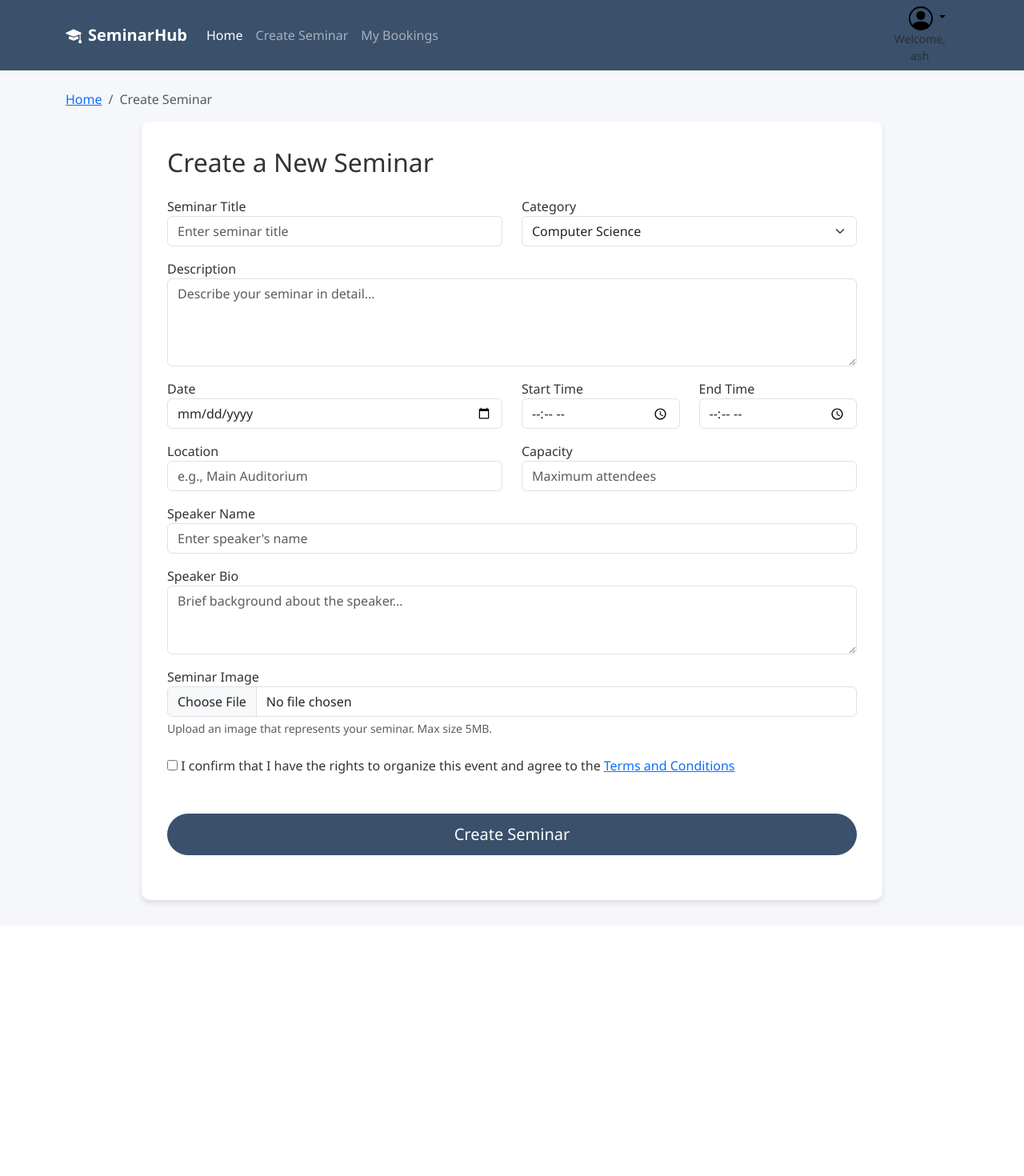
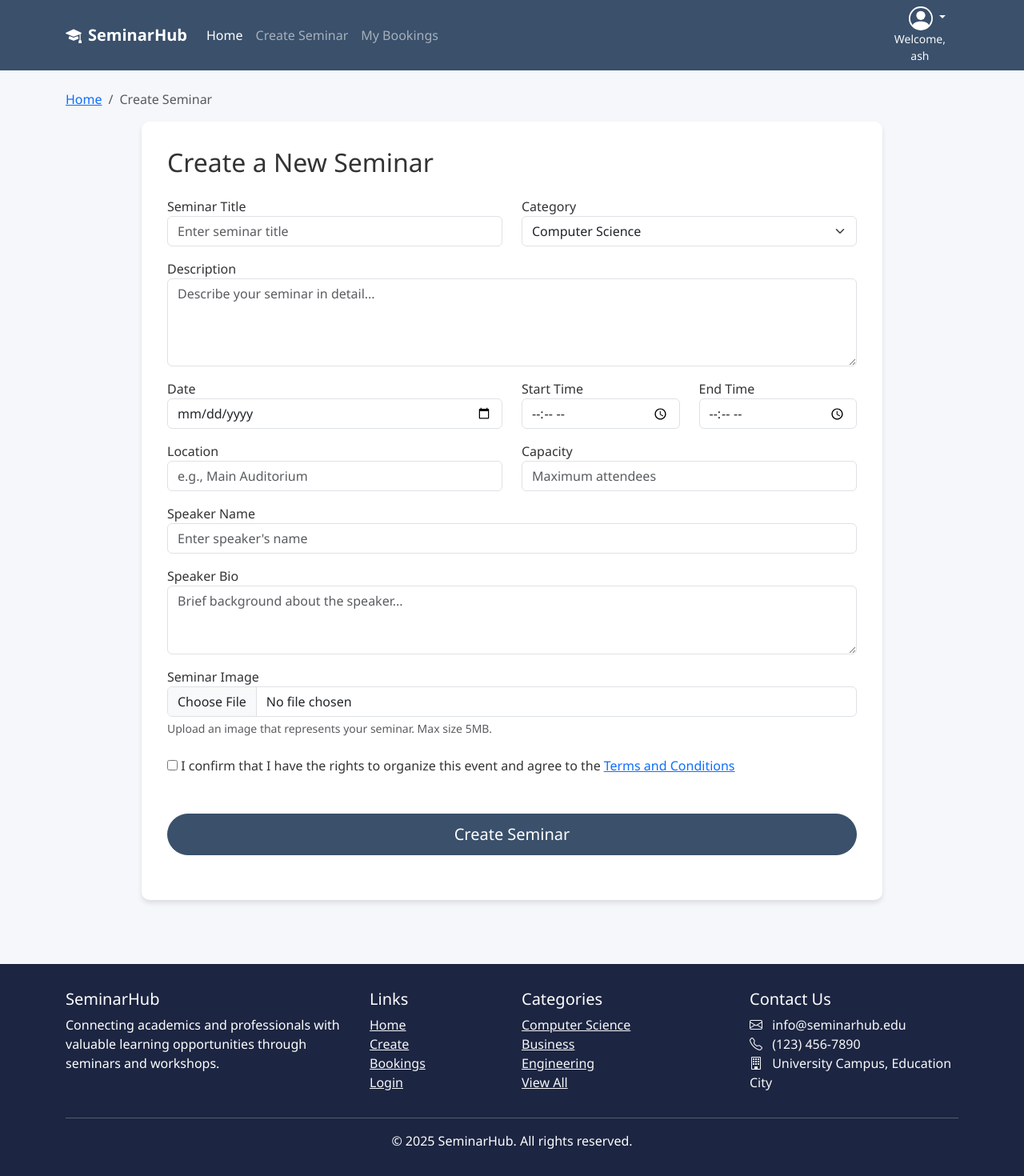
Before and after one commit to tdo212/IAB207Ass2, a Flask app: page /create in a window 1280 px wide. Shown: the whole page at 80% size. Before the commit the page ends 1133 px from the top, so only its background shows below. Run offline with Flask 3, Linux system fonts and the light colour scheme; a user stored in the database is signed in; parts of the project's set-up code (start-up, migrations or seed data) failed here and were passed over; some libraries are stand-ins or nearby versions.

Commit message:
Modified create.html and navigation.html to properly utilise base.html

```diff
--- a/a2_group2/SeminarHub/forms.py
+++ b/a2_group2/SeminarHub/forms.py
@@ -37,5 +37,5 @@ class CreateForm(FlaskForm):
     speaker = StringField('Speaker Name', validators=[InputRequired(message='Please enter the speakers name.')])
     speaker_bio = TextAreaField('Speaker Bio')
     image = FileField('Seminar Image', validators=[FileRequired(message='Please select an image to upload.'), FileAllowed(ALLOWED_FILE, message='Uploaded image must be a PNG, JPG or JPEG.')])
-    accept_toc = accept_toc = BooleanField('I confirm that I have the rights to organize this event and agree to the ', validators=[InputRequired(message="You must accept the terms and conditions to continue.")])
+    accept_toc = BooleanField('I confirm that I have the rights to organize this event and agree to the ', validators=[InputRequired(message="You must accept the terms and conditions to continue.")])
     submit = SubmitField('Create Seminar', render_kw={'class': 'mt-4 btn btn-primary login-button btn-lg'})
--- a/a2_group2/SeminarHub/templates/_navigation.html
+++ b/a2_group2/SeminarHub/templates/_navigation.html
@@ -9,14 +9,14 @@
         <!-- Non-collapsing account dropdown. Moves to end of nav bar on large screens and above. -->
         <div class="ms-auto order-lg-last text-end">
             <div class="dropdown pe-3">
-                <a href="#" class="d-block link-body-emphasis text-decoration-none dropdown-toggle" data-bs-toggle="dropdown" aria-expanded="false">
-                    <svg xmlns="http://www.w3.org/2000/svg" width="30" height="30" fill="currentColor" class="bi bi-person-circle" viewBox="0 0 16 16">
+                <a href="#" class="d-block link-body-emphasis text-decoration-none dropdown-toggle text-light" data-bs-toggle="dropdown" aria-expanded="false">
+                    <svg xmlns="http://www.w3.org/2000/svg" width="30" height="30" fill="white" class="bi bi-person-circle" viewBox="0 0 16 16">
                     <path d="M11 6a3 3 0 1 1-6 0 3 3 0 0 1 6 0"/>
                     <path fill-rule="evenodd" d="M0 8a8 8 0 1 1 16 0A8 8 0 0 1 0 8m8-7a7 7 0 0 0-5.468 11.37C3.242 11.226 4.805 10 8 10s4.757 1.225 5.468 2.37A7 7 0 0 0 8 1"/>
                     </svg>
                 </a>
                 <!-- Displays users name if logged in -->
-                <small class="d-block text-center text-muted">Welcome, <br> {{ current_user.first_name }}</small>
+                <small class="d-block text-center text-light">Welcome, <br> {{ current_user.first_name }}</small>
                 <ul class="dropdown-menu dropdown-menu-end text-small">
                     <li class="">
                         <a href="#" class="dropdown-item">Profile</a>
--- a/a2_group2/SeminarHub/templates/create.html
+++ b/a2_group2/SeminarHub/templates/create.html
@@ -1,23 +1,6 @@
-<!-- Uncomment this when base.html has been created and add back in %% -->
-<!-- {  extends 'base.html' } -->
+{%  extends 'base.html' %}
 
-<!-- Remove below section when base.html has been created -->
-<!DOCTYPE html>
-<html lang="en">
-<head>
-    <meta charset="UTF-8">
-    <meta name="viewport" content="width=device-width, initial-scale=1.0">
-    <title>Create Seminar - SeminarHub</title>
-    <link href="https://cdn.jsdelivr.net/npm/bootstrap@5.3.0/dist/css/bootstrap.min.css" rel="stylesheet">
-    <link rel="stylesheet" href="https://cdn.jsdelivr.net/npm/bootstrap-icons@1.10.0/font/bootstrap-icons.css">
-    <link rel="stylesheet" href="{{ url_for('static', filename='style/stylesheet.css') }}">
-</head>
-<body>
-    {% include("_navigation.html") %}
-
-<!-- Uncomment this when base.html has been created and add back in % % -->
-<!-- { block content } -->
-
+{% block content %}
 <!-- Page Content -->
 <div class="container mt-4">
 <nav aria-label="breadcrumb">
@@ -32,7 +15,7 @@
         <div class="form-section">
             <h2 class="mb-4">Create a New Seminar</h2>
 
-                    <form action="" method="post">
+            <form action="" method="post" enctype="multipart/form-data">
             {{ form.hidden_tag() }}
 
                 <div class="row">
@@ -100,12 +83,8 @@
                 <div class="d-grid gap-2 d-md-flex justify-content-md mb-4">
                     {{ form.submit(class="btn btn-primary login-button btn-lg") }}
                 </div>
-
-<!-- Uncomment this when base.html has been created and add back in %% -->
-<!-- { endblock } -->
-
-<!-- Remove below when base.html has been created -->
-<!-- Bootstrap JS -->
-<script src="https://cdn.jsdelivr.net/npm/bootstrap@5.3.0/dist/js/bootstrap.bundle.min.js"></script>
-</body>
-</html>
+            </form>
+        </div>
+    </div>
+</div>
+{% endblock %}
--- a/a2_group2/SeminarHub/views.py
+++ b/a2_group2/SeminarHub/views.py
@@ -2,7 +2,10 @@ from flask import Blueprint, render_template, redirect, request, url_for
 from .forms import CreateForm
 import os
 from werkzeug.utils import secure_filename
-from flask_login import login_required
+from flask_login import login_required, current_user
+from . import db
+from .models import Event
+from datetime import datetime as dt
 
 main_bp = Blueprint('main', __name__)
 
@@ -17,14 +20,19 @@ def create():
     form = CreateForm()
     if form.validate_on_submit():
         db_file_path = check_upload_file(form)
-        # Create seminar class object here including image = db_file_path
-        # seminar = Seminar()
+
+        # Compile individual dates and times into datetime objects
+        start_datetime = dt.combine(form.date.data, form.start_time.data)
+        end_datetime = dt.combine(form.date.data, form.end_time.data)
+
+        # Create seminar object
+        seminar = Event(title = form.title.data, description = form.description.data, category = form.category.data, location = form.location.data, capacity = form.capacity.data, start_dt = start_datetime, end_dt = end_datetime, image_url = db_file_path, speaker = form.speaker.data, speaker_bio = form.speaker_bio.data, owner_user_id = current_user.id )
 
         # Add object to database
-        # db.session.add(seminar)
+        db.session.add(seminar)
 
         # Commit to database
-        # db.session.commit()
+        db.session.commit()
         print('Successfully created new seminar', 'success')
         return redirect(url_for('main.create'))
     return render_template('create.html', form = form)
```
Also changed, not shown: a2_group2/instance/seminarhub.sqlite. Lines whose indentation alone changed are shown as unchanged.
